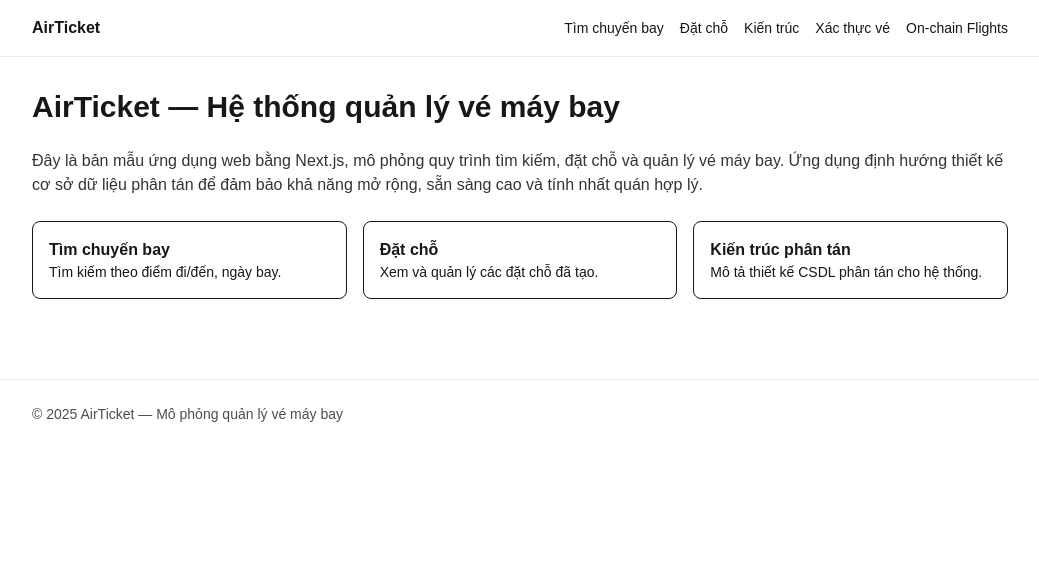
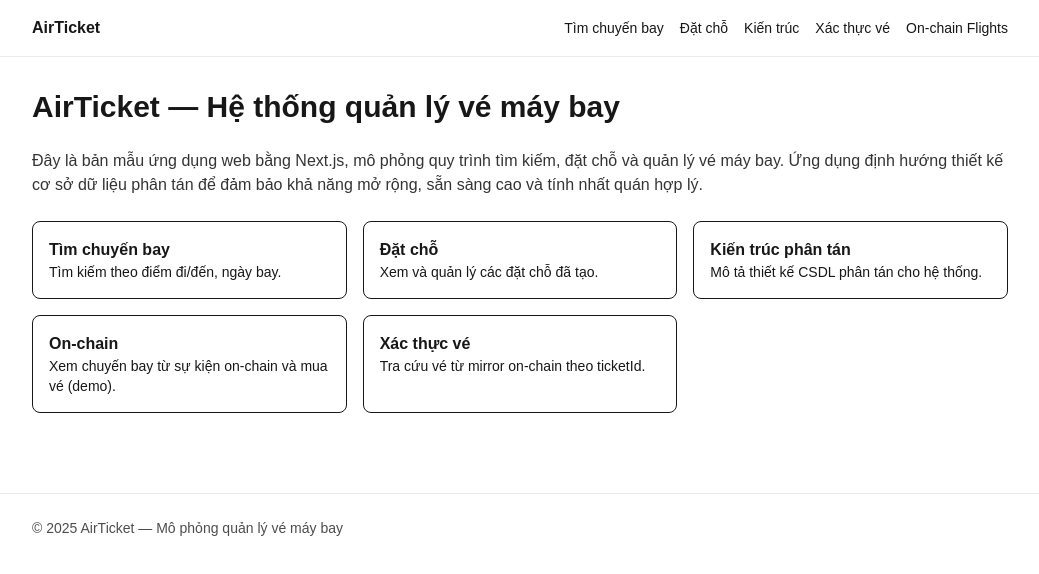
Before and after one commit to daophong01/CSDLPT, a Next.js app: page / in a window 1280 px wide. Shown: the top 574 px of the page, without its empty margins (120-1159 px from the left). Built offline with nearby package versions, Linux system fonts and the light colour scheme.

Commit message:
feat: add On-chain & Verify homepage links; docs: add FinalReport.md
Co-authored-by: Genie <genie@cosine.sh>

```diff
--- a/src/app/page.tsx
+++ b/src/app/page.tsx
@@ -23,6 +23,14 @@ export default function Home() {
           <h2 className="font-semibold">Kiến trúc phân tán</h2>
           <p className="text-sm">Mô tả thiết kế CSDL phân tán cho hệ thống.</p>
         </Link>
+        <Link href="/onchain" className="block border rounded-lg p-4 hover:bg-black/[.03] dark:hover:bg-white/[.06]">
+          <h2 className="font-semibold">On-chain</h2>
+          <p className="text-sm">Xem chuyến bay từ sự kiện on-chain và mua vé (demo).</p>
+        </Link>
+        <Link href="/verify" className="block border rounded-lg p-4 hover:bg-black/[.03] dark:hover:bg-white/[.06]">
+          <h2 className="font-semibold">Xác thực vé</h2>
+          <p className="text-sm">Tra cứu vé từ mirror on-chain theo ticketId.</p>
+        </Link>
       </div>
     </section>
   );
```
Also changed, not shown: 1 other file (tests, documents, lock files or other folders).
